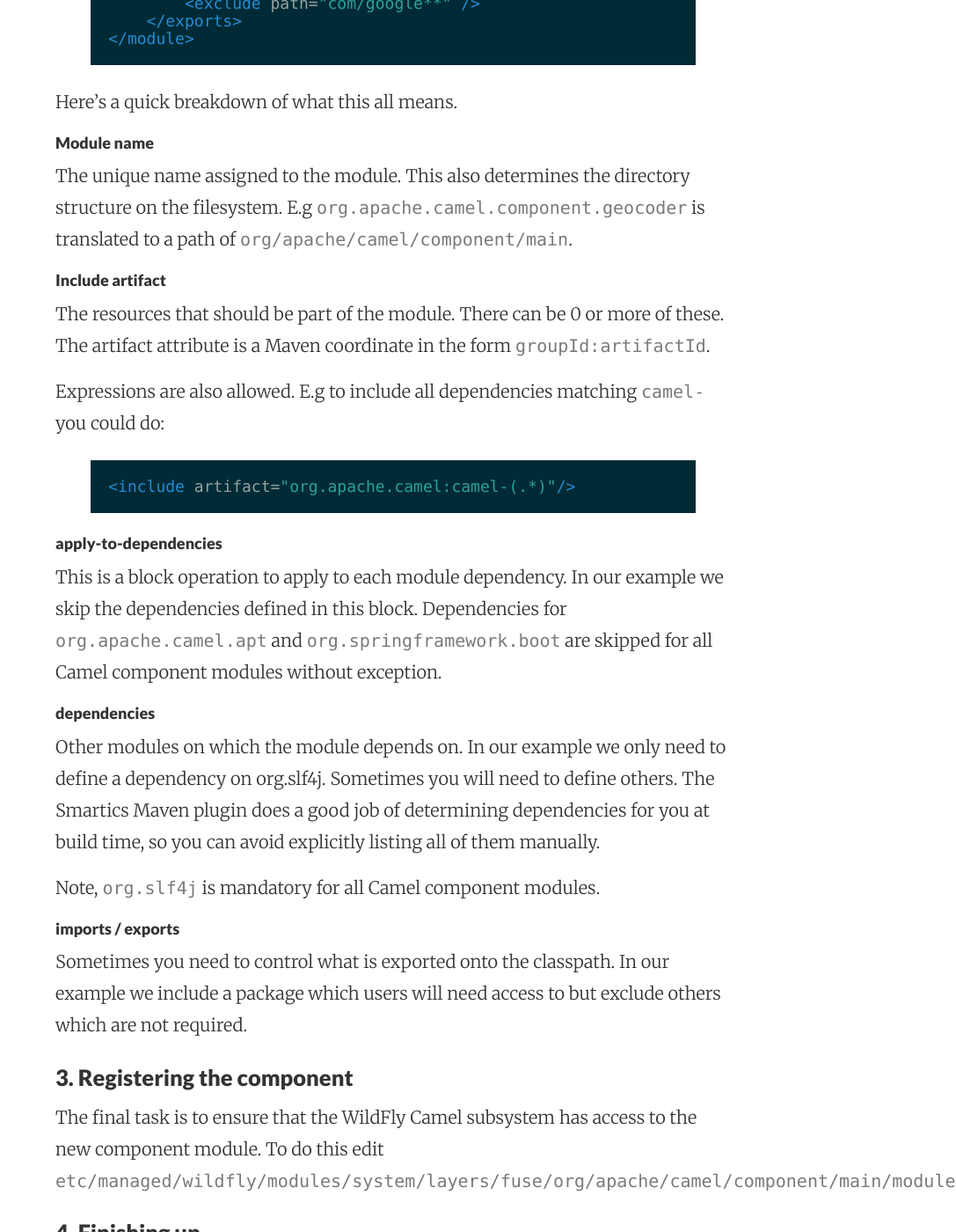
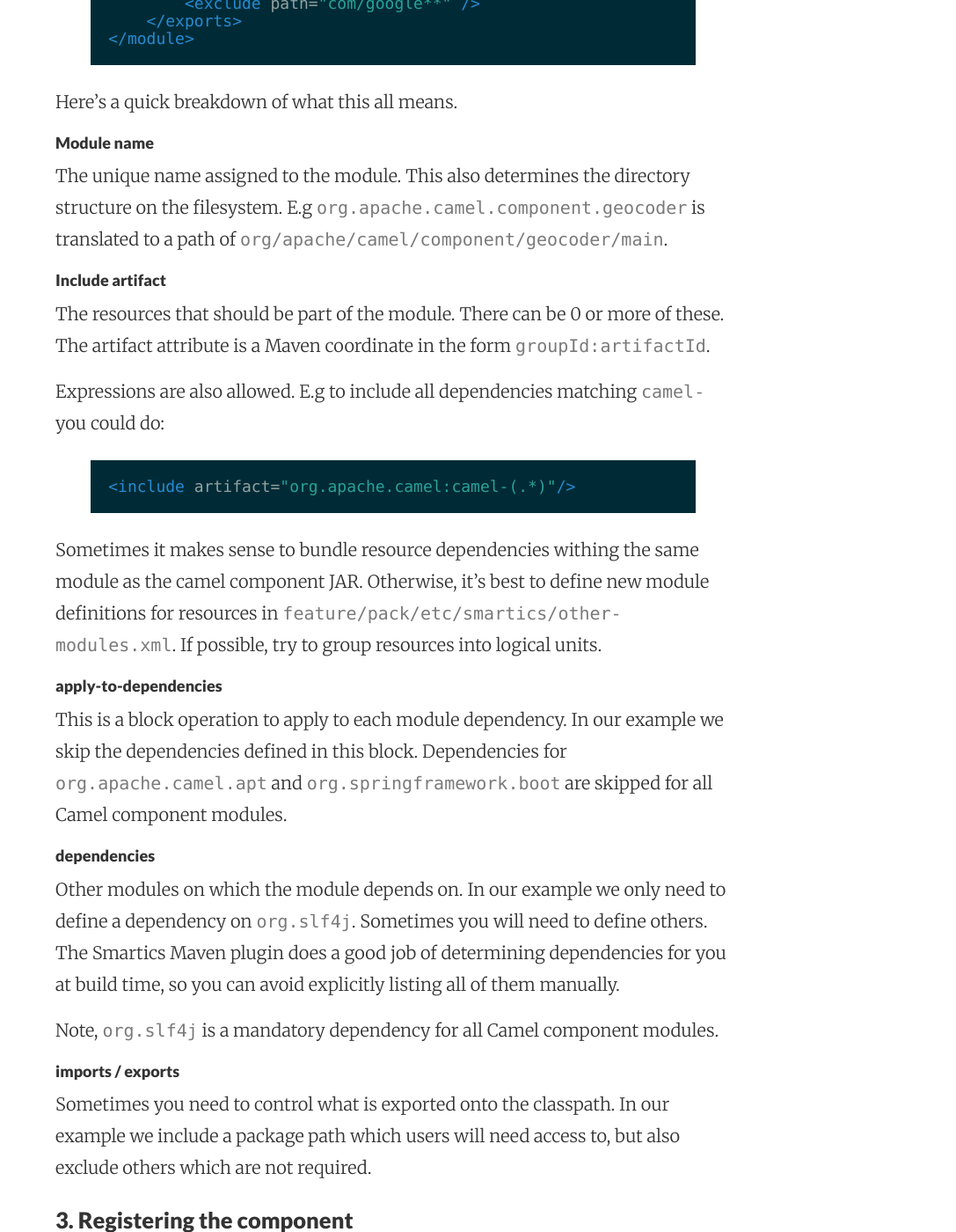
Before and after one commit to jamesnetherton/jamesnetherton.github.io, a Jekyll site: the page built from _posts/2017-09-25-adding-a-new-component-to-the-wildfly-camel-subsystem-part1.md, in a window 1280 px wide and 1400 px high, scrolled down 1678 px. Shown: the whole window at 88% size, without its empty margins (193-1280 px from the left). Built offline with Jekyll 4.4.1, drawn with Linux system fonts in a browser that asks for light colours; nearby versions of some CDN libraries; some of the changed text lies outside the part shown.

Commit message:
Minor tidy-ups to camel component post part 1

```diff
--- a/_posts/2017-09-25-adding-a-new-component-to-the-wildfly-camel-subsystem-part1.md
+++ b/_posts/2017-09-25-adding-a-new-component-to-the-wildfly-camel-subsystem-part1.md
@@ -26,7 +26,7 @@
 
 Next we need to create a JBoss Modules XML descriptor for the new component. We use the [Smartics JBoss Modules Maven Plugin](https://github.com/smartics/smartics-jboss-modules-maven-plugin) to help with this.
 
-Open `feature/pack/pom.xml` and create a module descriptor for the new component module.
+Open `feature/pack/etc/smartics/camel-modules.xml` and create a module descriptor for the new component module.
 
 For example, the definition for the geocoder component looks like this:
 
@@ -52,7 +52,7 @@
 
 ##### Module name
 
-The unique name assigned to the module. This also determines the directory structure on the filesystem. E.g `org.apache.camel.component.geocoder` is translated to a path of `org/apache/camel/component/main`.
+The unique name assigned to the module. This also determines the directory structure on the filesystem. E.g `org.apache.camel.component.geocoder` is translated to a path of `org/apache/camel/component/geocoder/main`.
 
 ##### Include artifact
 
@@ -64,19 +64,21 @@
 <include artifact="org.apache.camel:camel-(.*)"/>
 {% endhighlight %}
 
+Sometimes it makes sense to bundle resource dependencies withing the same module as the camel component JAR. Otherwise, it's best to define new module definitions for resources in `feature/pack/etc/smartics/other-modules.xml`. If possible, try to group resources into logical units.
+
 ##### apply-to-dependencies
 
-This is a block operation to apply to each module dependency. In our example we skip the dependencies defined in this block. Dependencies for `org.apache.camel.apt` and `org.springframework.boot` are skipped for all Camel component modules without exception.
+This is a block operation to apply to each module dependency. In our example we skip the dependencies defined in this block. Dependencies for `org.apache.camel.apt` and `org.springframework.boot` are skipped for all Camel component modules.
 
 ##### dependencies
 
-Other modules on which the module depends on. In our example we only need to define a dependency on org.slf4j. Sometimes you will need to define others. The Smartics Maven plugin does a good job of determining dependencies for you at build time, so you can avoid explicitly listing all of them manually.
+Other modules on which the module depends on. In our example we only need to define a dependency on `org.slf4j`. Sometimes you will need to define others. The Smartics Maven plugin does a good job of determining dependencies for you at build time, so you can avoid explicitly listing all of them manually.
 
-Note, `org.slf4j` is mandatory for all Camel component modules.
+Note, `org.slf4j` is a mandatory dependency for all Camel component modules.
 
 ##### imports / exports
 
-Sometimes you need to control what is exported onto the classpath. In our example we include a package which users will need access to but exclude others which are not required.
+Sometimes you need to control what is exported onto the classpath. In our example we include a package path which users will need access to, but also exclude others which are not required.
 
 ### 3. Registering the component
 
```
